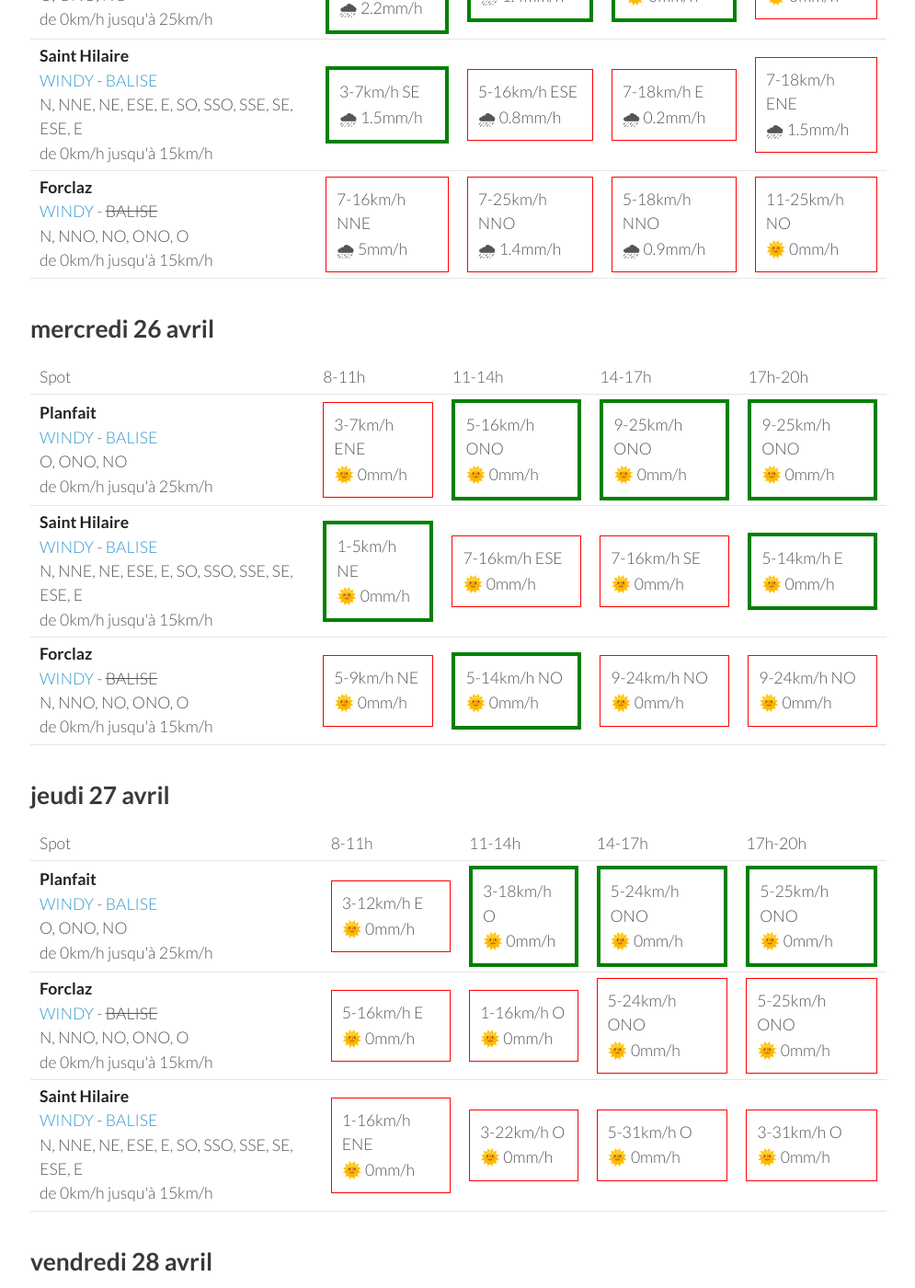
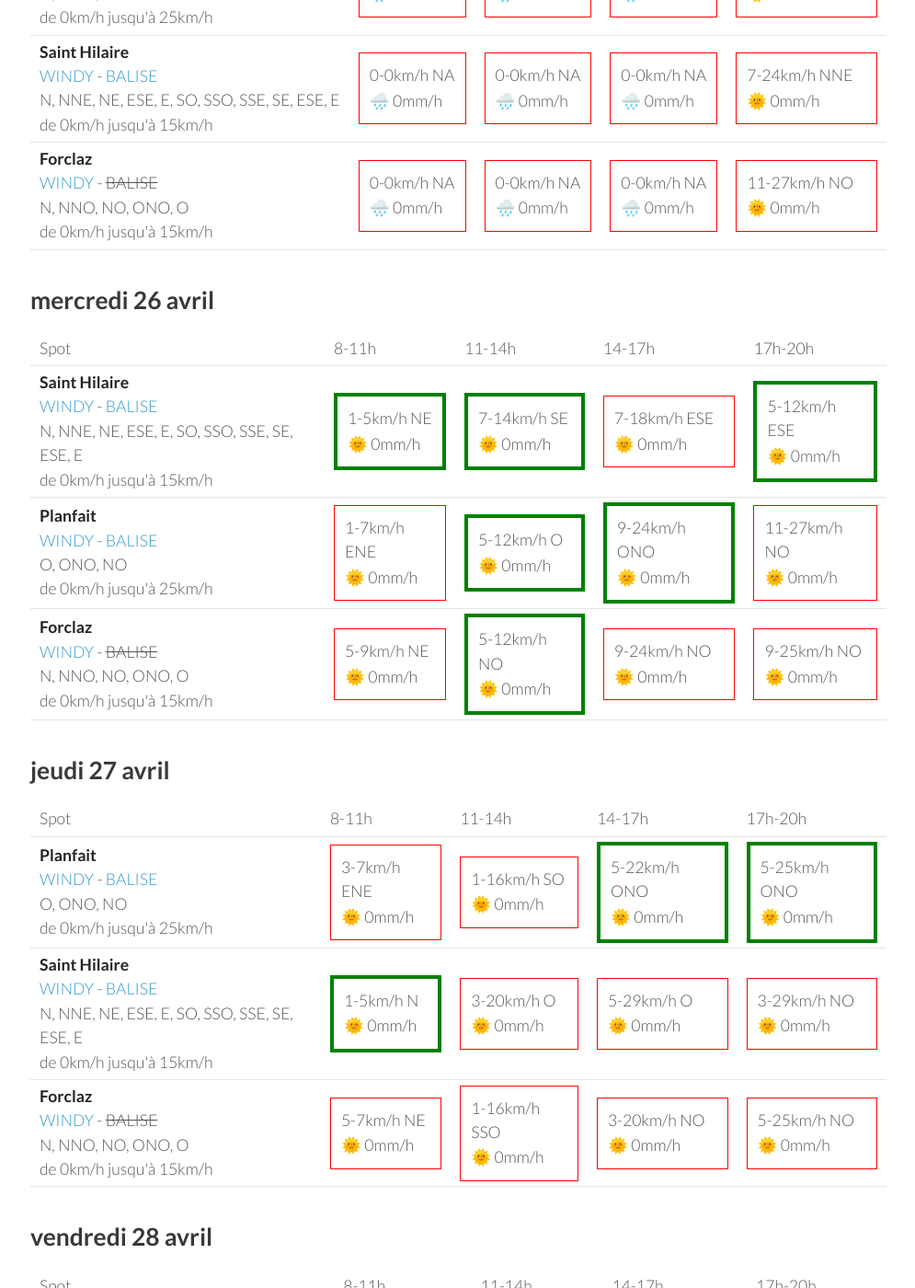
Before and after one commit to parapente-dans-le-nord/parapente-dans-le-nord.github.io, a Jekyll site: the page built from alpes_nord.markdown, in a window 1280 px wide and 1400 px high, scrolled down 445 px. Shown: the whole window at 92% size, without its empty margins (25-1020 px from the left). Built offline with Jekyll 4.4.1, drawn with Linux system fonts in a browser that asks for light colours; some of the changed text lies outside the part shown.

Commit message:
update index.markdown

```diff
--- a/alpes_nord.markdown
+++ b/alpes_nord.markdown
@@ -24,31 +24,28 @@ page mise à jour le mardi 25 avril 13:26
 <tr>
         <td><strong>Planfait</strong><br><a href="https://windy.com/45.853/6.223?45.415,6.223,8">WINDY</a> - <span class=""><a href="https://www.openwindmap.org/PP496">BALISE</a> </span><br> <span class="vent-favorable">O, ONO, NO</span><br><span class="force-vent">de 0km/h jusqu'à 25km/h</span> </td>
 
-            <td><div class="flyable"><p>3-11km/h NO</p><p>🌧 2.2mm/h</p></div></td>
-            <td><div class="flyable"><p>7-20km/h O</p><p>🌧 1.4mm/h</p></div></td>
-            <td><div class="flyable"><p>7-22km/h O</p><p>🌞 0mm/h</p></div></td>
-            <td><div class="not-flyable"><p>11-29km/h O</p><p>🌞 0mm/h</p></div></td>
-
+            <td><div class="not-flyable"><p>0-0km/h NA</p><p>🌧️ 0mm/h</p></div></td>
+            <td><div class="not-flyable"><p>0-0km/h NA</p><p>🌧️ 0mm/h</p></div></td>
+            <td><div class="not-flyable"><p>0-0km/h NA</p><p>🌧️ 0mm/h</p></div></td>
+            <td><div class="not-flyable"><p>11-29km/h ONO</p><p>🌞 0mm/h</p></div></td>
 
     </tr>
 <tr>
         <td><strong>Saint Hilaire</strong><br><a href="https://windy.com/45.307/5.888?45.087,5.889,9,m:eUFagkX">WINDY</a> - <span class=""><a href="http://www.balisemeteo.com/balise.php?idBalise=61">BALISE</a> </span><br> <span class="vent-favorable">N, NNE, NE, ESE, E, SO, SSO, SSE, SE, ESE, E</span><br><span class="force-vent">de 0km/h jusqu'à 15km/h</span> </td>
 
-            <td><div class="flyable"><p>3-7km/h SE</p><p>🌧 1.5mm/h</p></div></td>
-            <td><div class="not-flyable"><p>5-16km/h ESE</p><p>🌧 0.8mm/h</p></div></td>
-            <td><div class="not-flyable"><p>7-18km/h E</p><p>🌧 0.2mm/h</p></div></td>
-            <td><div class="not-flyable"><p>7-18km/h ENE</p><p>🌧 1.5mm/h</p></div></td>
-
+            <td><div class="not-flyable"><p>0-0km/h NA</p><p>🌧️ 0mm/h</p></div></td>
+            <td><div class="not-flyable"><p>0-0km/h NA</p><p>🌧️ 0mm/h</p></div></td>
+            <td><div class="not-flyable"><p>0-0km/h NA</p><p>🌧️ 0mm/h</p></div></td>
+            <td><div class="not-flyable"><p>7-24km/h NNE</p><p>🌞 0mm/h</p></div></td>
 
     </tr>
 <tr>
         <td><strong>Forclaz</strong><br><a href="https://windy.com/45.814/6.247?45.375,6.246,8,m:eVwaglz">WINDY</a> - <span class="no-balise"> BALISE </span><br> <span class="vent-favorable">N, NNO, NO, ONO, O</span><br><span class="force-vent">de 0km/h jusqu'à 15km/h</span> </td>
 
-            <td><div class="not-flyable"><p>7-16km/h NNE</p><p>🌧 5mm/h</p></div></td>
-            <td><div class="not-flyable"><p>7-25km/h NNO</p><p>🌧 1.4mm/h</p></div></td>
-            <td><div class="not-flyable"><p>5-18km/h NNO</p><p>🌧 0.9mm/h</p></div></td>
-            <td><div class="not-flyable"><p>11-25km/h NO</p><p>🌞 0mm/h</p></div></td>
-
+            <td><div class="not-flyable"><p>0-0km/h NA</p><p>🌧️ 0mm/h</p></div></td>
+            <td><div class="not-flyable"><p>0-0km/h NA</p><p>🌧️ 0mm/h</p></div></td>
+            <td><div class="not-flyable"><p>0-0km/h NA</p><p>🌧️ 0mm/h</p></div></td>
+            <td><div class="not-flyable"><p>11-27km/h NO</p><p>🌞 0mm/h</p></div></td>
 
     </tr>
 
@@ -68,22 +65,22 @@ page mise à jour le mardi 25 avril 13:26
       <td>17h-20h</td>
     </tr>
 <tr>
-        <td><strong>Planfait</strong><br><a href="https://windy.com/45.853/6.223?45.415,6.223,8">WINDY</a> - <span class=""><a href="https://www.openwindmap.org/PP496">BALISE</a> </span><br> <span class="vent-favorable">O, ONO, NO</span><br><span class="force-vent">de 0km/h jusqu'à 25km/h</span> </td>
+        <td><strong>Saint Hilaire</strong><br><a href="https://windy.com/45.307/5.888?45.087,5.889,9,m:eUFagkX">WINDY</a> - <span class=""><a href="http://www.balisemeteo.com/balise.php?idBalise=61">BALISE</a> </span><br> <span class="vent-favorable">N, NNE, NE, ESE, E, SO, SSO, SSE, SE, ESE, E</span><br><span class="force-vent">de 0km/h jusqu'à 15km/h</span> </td>
 
-            <td><div class="not-flyable"><p>3-7km/h ENE</p><p>🌞 0mm/h</p></div></td>
-            <td><div class="flyable"><p>5-16km/h ONO</p><p>🌞 0mm/h</p></div></td>
-            <td><div class="flyable"><p>9-25km/h ONO</p><p>🌞 0mm/h</p></div></td>
-            <td><div class="flyable"><p>9-25km/h ONO</p><p>🌞 0mm/h</p></div></td>
+            <td><div class="flyable"><p>1-5km/h NE</p><p>🌞 0mm/h</p></div></td>
+            <td><div class="flyable"><p>7-14km/h SE</p><p>🌞 0mm/h</p></div></td>
+            <td><div class="not-flyable"><p>7-18km/h ESE</p><p>🌞 0mm/h</p></div></td>
+            <td><div class="flyable"><p>5-12km/h ESE</p><p>🌞 0mm/h</p></div></td>
 
 
     </tr>
 <tr>
-        <td><strong>Saint Hilaire</strong><br><a href="https://windy.com/45.307/5.888?45.087,5.889,9,m:eUFagkX">WINDY</a> - <span class=""><a href="http://www.balisemeteo.com/balise.php?idBalise=61">BALISE</a> </span><br> <span class="vent-favorable">N, NNE, NE, ESE, E, SO, SSO, SSE, SE, ESE, E</span><br><span class="force-vent">de 0km/h jusqu'à 15km/h</span> </td>
+        <td><strong>Planfait</strong><br><a href="https://windy.com/45.853/6.223?45.415,6.223,8">WINDY</a> - <span class=""><a href="https://www.openwindmap.org/PP496">BALISE</a> </span><br> <span class="vent-favorable">O, ONO, NO</span><br><span class="force-vent">de 0km/h jusqu'à 25km/h</span> </td>
 
-            <td><div class="flyable"><p>1-5km/h NE</p><p>🌞 0mm/h</p></div></td>
-            <td><div class="not-flyable"><p>7-16km/h ESE</p><p>🌞 0mm/h</p></div></td>
-            <td><div class="not-flyable"><p>7-16km/h SE</p><p>🌞 0mm/h</p></div></td>
-            <td><div class="flyable"><p>5-14km/h E</p><p>🌞 0mm/h</p></div></td>
+            <td><div class="not-flyable"><p>1-7km/h ENE</p><p>🌞 0mm/h</p></div></td>
+            <td><div class="flyable"><p>5-12km/h O</p><p>🌞 0mm/h</p></div></td>
+            <td><div class="flyable"><p>9-24km/h ONO</p><p>🌞 0mm/h</p></div></td>
+            <td><div class="not-flyable"><p>11-27km/h NO</p><p>🌞 0mm/h</p></div></td>
 
 
     </tr>
@@ -91,9 +88,9 @@ page mise à jour le mardi 25 avril 13:26
         <td><strong>Forclaz</strong><br><a href="https://windy.com/45.814/6.247?45.375,6.246,8,m:eVwaglz">WINDY</a> - <span class="no-balise"> BALISE </span><br> <span class="vent-favorable">N, NNO, NO, ONO, O</span><br><span class="force-vent">de 0km/h jusqu'à 15km/h</span> </td>
 
             <td><div class="not-flyable"><p>5-9km/h NE</p><p>🌞 0mm/h</p></div></td>
-            <td><div class="flyable"><p>5-14km/h NO</p><p>🌞 0mm/h</p></div></td>
+            <td><div class="flyable"><p>5-12km/h NO</p><p>🌞 0mm/h</p></div></td>
             <td><div class="not-flyable"><p>9-24km/h NO</p><p>🌞 0mm/h</p></div></td>
-            <td><div class="not-flyable"><p>9-24km/h NO</p><p>🌞 0mm/h</p></div></td>
+            <td><div class="not-flyable"><p>9-25km/h NO</p><p>🌞 0mm/h</p></div></td>
 
 
     </tr>
@@ -116,30 +113,30 @@ page mise à jour le mardi 25 avril 13:26
 <tr>
         <td><strong>Planfait</strong><br><a href="https://windy.com/45.853/6.223?45.415,6.223,8">WINDY</a> - <span class=""><a href="https://www.openwindmap.org/PP496">BALISE</a> </span><br> <span class="vent-favorable">O, ONO, NO</span><br><span class="force-vent">de 0km/h jusqu'à 25km/h</span> </td>
 
-            <td><div class="not-flyable"><p>3-12km/h E</p><p>🌞 0mm/h</p></div></td>
-            <td><div class="flyable"><p>3-18km/h O</p><p>🌞 0mm/h</p></div></td>
-            <td><div class="flyable"><p>5-24km/h ONO</p><p>🌞 0mm/h</p></div></td>
+            <td><div class="not-flyable"><p>3-7km/h ENE</p><p>🌞 0mm/h</p></div></td>
+            <td><div class="not-flyable"><p>1-16km/h SO</p><p>🌞 0mm/h</p></div></td>
+            <td><div class="flyable"><p>5-22km/h ONO</p><p>🌞 0mm/h</p></div></td>
             <td><div class="flyable"><p>5-25km/h ONO</p><p>🌞 0mm/h</p></div></td>
+
+
+    </tr>
+<tr>
+        <td><strong>Saint Hilaire</strong><br><a href="https://windy.com/45.307/5.888?45.087,5.889,9,m:eUFagkX">WINDY</a> - <span class=""><a href="http://www.balisemeteo.com/balise.php?idBalise=61">BALISE</a> </span><br> <span class="vent-favorable">N, NNE, NE, ESE, E, SO, SSO, SSE, SE, ESE, E</span><br><span class="force-vent">de 0km/h jusqu'à 15km/h</span> </td>
+
+            <td><div class="flyable"><p>1-5km/h N</p><p>🌞 0mm/h</p></div></td>
+            <td><div class="not-flyable"><p>3-20km/h O</p><p>🌞 0mm/h</p></div></td>
+            <td><div class="not-flyable"><p>5-29km/h O</p><p>🌞 0mm/h</p></div></td>
+            <td><div class="not-flyable"><p>3-29km/h NO</p><p>🌞 0mm/h</p></div></td>
 
 
     </tr>
 <tr>
         <td><strong>Forclaz</strong><br><a href="https://windy.com/45.814/6.247?45.375,6.246,8,m:eVwaglz">WINDY</a> - <span class="no-balise"> BALISE </span><br> <span class="vent-favorable">N, NNO, NO, ONO, O</span><br><span class="force-vent">de 0km/h jusqu'à 15km/h</span> </td>
 
-            <td><div class="not-flyable"><p>5-16km/h E</p><p>🌞 0mm/h</p></div></td>
-            <td><div class="not-flyable"><p>1-16km/h O</p><p>🌞 0mm/h</p></div></td>
-            <td><div class="not-flyable"><p>5-24km/h ONO</p><p>🌞 0mm/h</p></div></td>
-            <td><div class="not-flyable"><p>5-25km/h ONO</p><p>🌞 0mm/h</p></div></td>
-
-
-    </tr>
-<tr>
-        <td><strong>Saint Hilaire</strong><br><a href="https://windy.com/45.307/5.888?45.087,5.889,9,m:eUFagkX">WINDY</a> - <span class=""><a href="http://www.balisemeteo.com/balise.php?idBalise=61">BALISE</a> </span><br> <span class="vent-favorable">N, NNE, NE, ESE, E, SO, SSO, SSE, SE, ESE, E</span><br><span class="force-vent">de 0km/h jusqu'à 15km/h</span> </td>
-
-            <td><div class="not-flyable"><p>1-16km/h ENE</p><p>🌞 0mm/h</p></div></td>
-            <td><div class="not-flyable"><p>3-22km/h O</p><p>🌞 0mm/h</p></div></td>
-            <td><div class="not-flyable"><p>5-31km/h O</p><p>🌞 0mm/h</p></div></td>
-            <td><div class="not-flyable"><p>3-31km/h O</p><p>🌞 0mm/h</p></div></td>
+            <td><div class="not-flyable"><p>5-7km/h NE</p><p>🌞 0mm/h</p></div></td>
+            <td><div class="not-flyable"><p>1-16km/h SSO</p><p>🌞 0mm/h</p></div></td>
+            <td><div class="not-flyable"><p>3-20km/h NO</p><p>🌞 0mm/h</p></div></td>
+            <td><div class="not-flyable"><p>5-25km/h NO</p><p>🌞 0mm/h</p></div></td>
 
 
     </tr>
@@ -162,30 +159,30 @@ page mise à jour le mardi 25 avril 13:26
 <tr>
         <td><strong>Planfait</strong><br><a href="https://windy.com/45.853/6.223?45.415,6.223,8">WINDY</a> - <span class=""><a href="https://www.openwindmap.org/PP496">BALISE</a> </span><br> <span class="vent-favorable">O, ONO, NO</span><br><span class="force-vent">de 0km/h jusqu'à 25km/h</span> </td>
 
-            <td><div class="not-flyable"><p>5-24km/h ESE</p><p>🌞 0mm/h</p></div></td>
-            <td><div class="not-flyable"><p>3-25km/h SSE</p><p>🌞 0mm/h</p></div></td>
-            <td><div class="not-flyable"><p>5-27km/h OSO</p><p>🌧 0.5mm/h</p></div></td>
-            <td><div class="not-flyable"><p>3-31km/h SSE</p><p>🌧 1.1mm/h</p></div></td>
+            <td><div class="not-flyable"><p>5-20km/h ESE</p><p>🌞 0mm/h</p></div></td>
+            <td><div class="not-flyable"><p>5-24km/h SO</p><p>🌞 0mm/h</p></div></td>
+            <td><div class="not-flyable"><p>9-35km/h OSO</p><p>🌞 0mm/h</p></div></td>
+            <td><div class="not-flyable"><p>9-38km/h O</p><p>🌧 0.7mm/h</p></div></td>
+
+
+    </tr>
+<tr>
+        <td><strong>Forclaz</strong><br><a href="https://windy.com/45.814/6.247?45.375,6.246,8,m:eVwaglz">WINDY</a> - <span class="no-balise"> BALISE </span><br> <span class="vent-favorable">N, NNO, NO, ONO, O</span><br><span class="force-vent">de 0km/h jusqu'à 15km/h</span> </td>
+
+            <td><div class="not-flyable"><p>3-20km/h ESE</p><p>🌞 0mm/h</p></div></td>
+            <td><div class="not-flyable"><p>3-24km/h SO</p><p>🌞 0mm/h</p></div></td>
+            <td><div class="not-flyable"><p>7-33km/h OSO</p><p>🌧 0.2mm/h</p></div></td>
+            <td><div class="not-flyable"><p>7-37km/h O</p><p>🌧 0.9mm/h</p></div></td>
 
 
     </tr>
 <tr>
         <td><strong>Saint Hilaire</strong><br><a href="https://windy.com/45.307/5.888?45.087,5.889,9,m:eUFagkX">WINDY</a> - <span class=""><a href="http://www.balisemeteo.com/balise.php?idBalise=61">BALISE</a> </span><br> <span class="vent-favorable">N, NNE, NE, ESE, E, SO, SSO, SSE, SE, ESE, E</span><br><span class="force-vent">de 0km/h jusqu'à 15km/h</span> </td>
 
-            <td><div class="not-flyable"><p>1-24km/h ESE</p><p>🌞 0mm/h</p></div></td>
-            <td><div class="not-flyable"><p>1-27km/h S</p><p>🌞 0mm/h</p></div></td>
-            <td><div class="not-flyable"><p>7-46km/h SO</p><p>🌞 0mm/h</p></div></td>
-            <td><div class="not-flyable"><p>5-42km/h SO</p><p>🌞 0mm/h</p></div></td>
-
-
-    </tr>
-<tr>
-        <td><strong>Forclaz</strong><br><a href="https://windy.com/45.814/6.247?45.375,6.246,8,m:eVwaglz">WINDY</a> - <span class="no-balise"> BALISE </span><br> <span class="vent-favorable">N, NNO, NO, ONO, O</span><br><span class="force-vent">de 0km/h jusqu'à 15km/h</span> </td>
-
-            <td><div class="not-flyable"><p>5-24km/h ESE</p><p>🌞 0mm/h</p></div></td>
-            <td><div class="not-flyable"><p>3-25km/h SE</p><p>🌞 0mm/h</p></div></td>
-            <td><div class="not-flyable"><p>5-27km/h OSO</p><p>🌧 0.6mm/h</p></div></td>
-            <td><div class="not-flyable"><p>3-33km/h SSE</p><p>🌧 1.7mm/h</p></div></td>
+            <td><div class="not-flyable"><p>1-25km/h ESE</p><p>🌞 0mm/h</p></div></td>
+            <td><div class="not-flyable"><p>5-35km/h SO</p><p>🌞 0mm/h</p></div></td>
+            <td><div class="not-flyable"><p>3-40km/h S</p><p>🌧 1.8mm/h</p></div></td>
+            <td><div class="not-flyable"><p>3-31km/h SSO</p><p>🌧 0.6mm/h</p></div></td>
 
 
     </tr>
@@ -208,30 +205,30 @@ page mise à jour le mardi 25 avril 13:26
 <tr>
         <td><strong>Planfait</strong><br><a href="https://windy.com/45.853/6.223?45.415,6.223,8">WINDY</a> - <span class=""><a href="https://www.openwindmap.org/PP496">BALISE</a> </span><br> <span class="vent-favorable">O, ONO, NO</span><br><span class="force-vent">de 0km/h jusqu'à 25km/h</span> </td>
 
-            <td><div class="not-flyable"><p>3-14km/h E</p><p>🌞 0mm/h</p></div></td>
-            <td><div class="flyable"><p>1-16km/h ONO</p><p>🌞 0mm/h</p></div></td>
-            <td><div class="flyable"><p>5-24km/h ONO</p><p>🌞 0mm/h</p></div></td>
-            <td><div class="flyable"><p>3-24km/h ONO</p><p>🌞 0mm/h</p></div></td>
+            <td><div class="not-flyable"><p>5-16km/h E</p><p>🌞 0mm/h</p></div></td>
+            <td><div class="flyable"><p>1-16km/h O</p><p>🌞 0mm/h</p></div></td>
+            <td><div class="flyable"><p>7-25km/h NO</p><p>🌞 0mm/h</p></div></td>
+            <td><div class="not-flyable"><p>3-27km/h ONO</p><p>🌞 0mm/h</p></div></td>
 
 
     </tr>
 <tr>
         <td><strong>Saint Hilaire</strong><br><a href="https://windy.com/45.307/5.888?45.087,5.889,9,m:eUFagkX">WINDY</a> - <span class=""><a href="http://www.balisemeteo.com/balise.php?idBalise=61">BALISE</a> </span><br> <span class="vent-favorable">N, NNE, NE, ESE, E, SO, SSO, SSE, SE, ESE, E</span><br><span class="force-vent">de 0km/h jusqu'à 15km/h</span> </td>
 
-            <td><div class="flyable"><p>0-14km/h E</p><p>🌞 0mm/h</p></div></td>
-            <td><div class="not-flyable"><p>3-24km/h O</p><p>🌞 0mm/h</p></div></td>
-            <td><div class="not-flyable"><p>1-33km/h SO</p><p>🌧 0.8mm/h</p></div></td>
-            <td><div class="not-flyable"><p>3-33km/h E</p><p>🌧 1mm/h</p></div></td>
+            <td><div class="not-flyable"><p>1-20km/h E</p><p>🌞 0mm/h</p></div></td>
+            <td><div class="not-flyable"><p>1-18km/h NO</p><p>🌞 0mm/h</p></div></td>
+            <td><div class="not-flyable"><p>3-25km/h O</p><p>🌞 0mm/h</p></div></td>
+            <td><div class="not-flyable"><p>1-25km/h OSO</p><p>🌧 0.4mm/h</p></div></td>
 
 
     </tr>
 <tr>
         <td><strong>Forclaz</strong><br><a href="https://windy.com/45.814/6.247?45.375,6.246,8,m:eVwaglz">WINDY</a> - <span class="no-balise"> BALISE </span><br> <span class="vent-favorable">N, NNO, NO, ONO, O</span><br><span class="force-vent">de 0km/h jusqu'à 15km/h</span> </td>
 
-            <td><div class="not-flyable"><p>3-14km/h E</p><p>🌞 0mm/h</p></div></td>
-            <td><div class="not-flyable"><p>0-16km/h S</p><p>🌞 0mm/h</p></div></td>
-            <td><div class="not-flyable"><p>5-24km/h ONO</p><p>🌞 0mm/h</p></div></td>
-            <td><div class="not-flyable"><p>3-24km/h ONO</p><p>🌞 0mm/h</p></div></td>
+            <td><div class="not-flyable"><p>5-16km/h ESE</p><p>🌞 0mm/h</p></div></td>
+            <td><div class="not-flyable"><p>1-16km/h OSO</p><p>🌞 0mm/h</p></div></td>
+            <td><div class="not-flyable"><p>5-25km/h NO</p><p>🌞 0mm/h</p></div></td>
+            <td><div class="not-flyable"><p>3-27km/h ONO</p><p>🌞 0mm/h</p></div></td>
 
 
     </tr>
@@ -254,20 +251,30 @@ page mise à jour le mardi 25 avril 13:26
 <tr>
         <td><strong>Planfait</strong><br><a href="https://windy.com/45.853/6.223?45.415,6.223,8">WINDY</a> - <span class=""><a href="https://www.openwindmap.org/PP496">BALISE</a> </span><br> <span class="vent-favorable">O, ONO, NO</span><br><span class="force-vent">de 0km/h jusqu'à 25km/h</span> </td>
 
-            <td><div class="not-flyable"><p>3-48km/h O</p><p>🌧 9mm/h</p></div></td>
-            <td><div class="not-flyable"><p>11-42km/h NO</p><p>🌧 19mm/h</p></div></td>
-            <td><div class="not-flyable"><p>7-42km/h O</p><p>🌧 7mm/h</p></div></td>
-            <td><div class="not-flyable"><p>3-29km/h NO</p><p>🌧 4.3mm/h</p></div></td>
+            <td><div class="not-flyable"><p>1-12km/h NNO</p><p>🌧 6mm/h</p></div></td>
+            <td><div class="flyable"><p>5-20km/h ONO</p><p>🌧 0.9mm/h</p></div></td>
+            <td><div class="flyable"><p>3-24km/h NO</p><p>🌧 0.6mm/h</p></div></td>
+            <td><div class="not-flyable"><p>3-20km/h NNO</p><p>🌧 1.2mm/h</p></div></td>
+
+
+    </tr>
+<tr>
+        <td><strong>Saint Hilaire</strong><br><a href="https://windy.com/45.307/5.888?45.087,5.889,9,m:eUFagkX">WINDY</a> - <span class=""><a href="http://www.balisemeteo.com/balise.php?idBalise=61">BALISE</a> </span><br> <span class="vent-favorable">N, NNE, NE, ESE, E, SO, SSO, SSE, SE, ESE, E</span><br><span class="force-vent">de 0km/h jusqu'à 15km/h</span> </td>
+
+            <td><div class="not-flyable"><p>5-42km/h SSO</p><p>🌧 2.6mm/h</p></div></td>
+            <td><div class="not-flyable"><p>5-59km/h OSO</p><p>🌧 7mm/h</p></div></td>
+            <td><div class="not-flyable"><p>3-46km/h NO</p><p>🌧 2.6mm/h</p></div></td>
+            <td><div class="not-flyable"><p>5-38km/h N</p><p>🌧 0.9mm/h</p></div></td>
 
 
     </tr>
 <tr>
         <td><strong>Forclaz</strong><br><a href="https://windy.com/45.814/6.247?45.375,6.246,8,m:eVwaglz">WINDY</a> - <span class="no-balise"> BALISE </span><br> <span class="vent-favorable">N, NNO, NO, ONO, O</span><br><span class="force-vent">de 0km/h jusqu'à 15km/h</span> </td>
 
-            <td><div class="not-flyable"><p>1-48km/h ONO</p><p>🌧 10mm/h</p></div></td>
-            <td><div class="not-flyable"><p>9-42km/h ONO</p><p>🌧 18mm/h</p></div></td>
-            <td><div class="not-flyable"><p>5-44km/h O</p><p>🌧 7mm/h</p></div></td>
-            <td><div class="not-flyable"><p>3-29km/h NO</p><p>🌧 4.1mm/h</p></div></td>
+            <td><div class="not-flyable"><p>1-14km/h NO</p><p>🌧 7mm/h</p></div></td>
+            <td><div class="not-flyable"><p>5-22km/h ONO</p><p>🌧 0.7mm/h</p></div></td>
+            <td><div class="not-flyable"><p>3-25km/h ONO</p><p>🌧 0.6mm/h</p></div></td>
+            <td><div class="not-flyable"><p>3-22km/h NNO</p><p>🌧 1.2mm/h</p></div></td>
 
 
     </tr>
```
Also changed, not shown: other parts of alpes_nord.markdown (+1 -1 lines).
